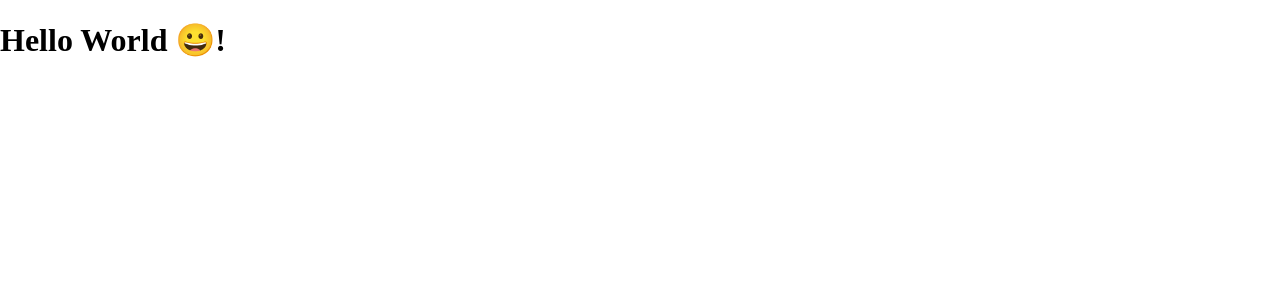
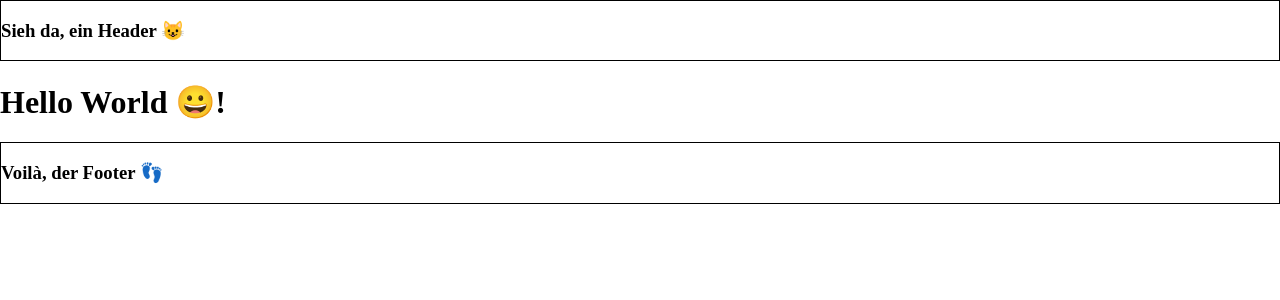
Before and after one commit to SvLowman/portfolio-website, a React (Create React App) app: page / in a window 1280 px wide. Shown: the top 300 px of the page. Built offline with nearby package versions, Linux system fonts and the light colour scheme.

Commit message:
:construction: Add header and footer

```diff
--- a/src/App.js
+++ b/src/App.js
@@ -1,15 +1,19 @@
 import React from "react";
 import { BrowserRouter as Router } from "react-router-dom";
 import GlobalStyle from "./globalStyles";
+import Header from "./components/Header";
+import Footer from "./components/Footer";
 
 function App() {
   return (
     <div className="App">
       <Router>
         <GlobalStyle />
+        <Header />
         <main>
           <h1>Hello World 😀!</h1>
         </main>
+        <Footer />
       </Router>
     </div>
   );
--- /dev/null
+++ b/src/components/Footer.js
@@ -0,0 +1,14 @@
+import React from "react";
+import styled from "styled-components/macro";
+
+const FooterContainer = styled.div`
+  border: solid 1px black;
+`;
+
+const Footer = () => (
+  <FooterContainer>
+    <h3>Voilà, der Footer 👣</h3>
+  </FooterContainer>
+);
+
+export default Footer;
--- /dev/null
+++ b/src/components/Header.js
@@ -0,0 +1,14 @@
+import React from "react";
+import styled from "styled-components/macro";
+
+const HeaderContainer = styled.div`
+  border: solid 1px black;
+`;
+
+const Header = () => (
+  <HeaderContainer>
+    <h3>Sieh da, ein Header 😺</h3>
+  </HeaderContainer>
+);
+
+export default Header;
```
Also changed, not shown: 1 other file (tests, documents, lock files or other folders).
